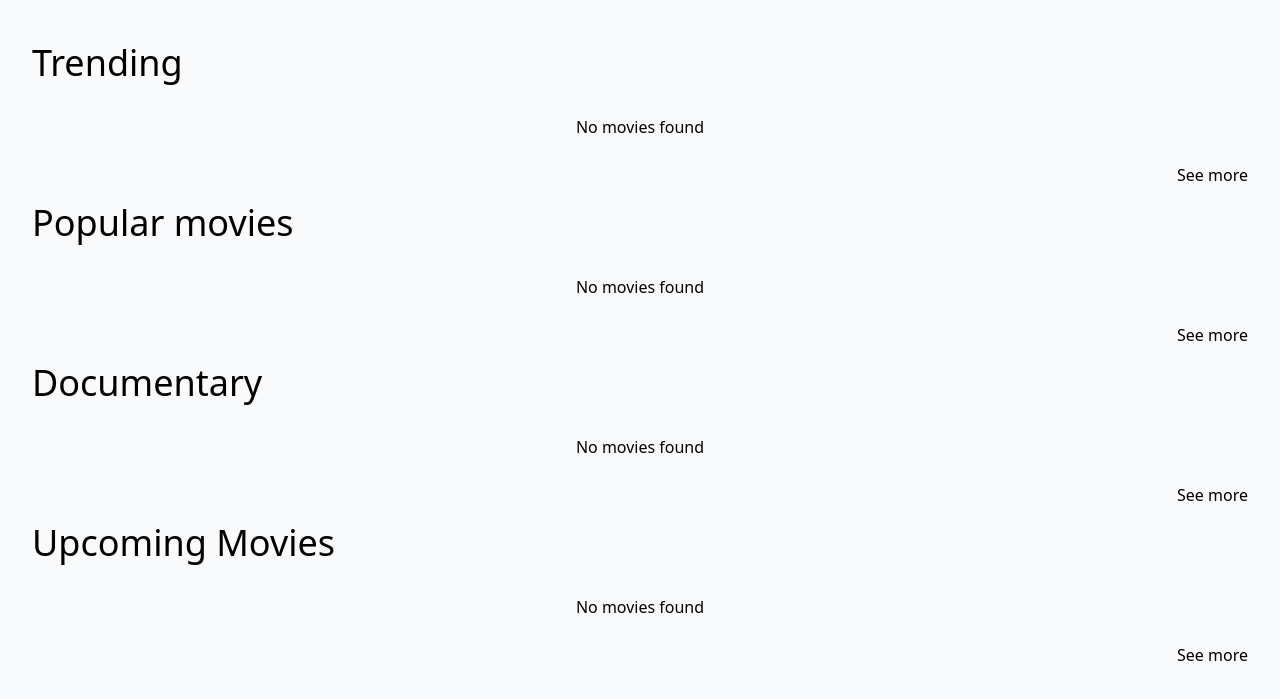
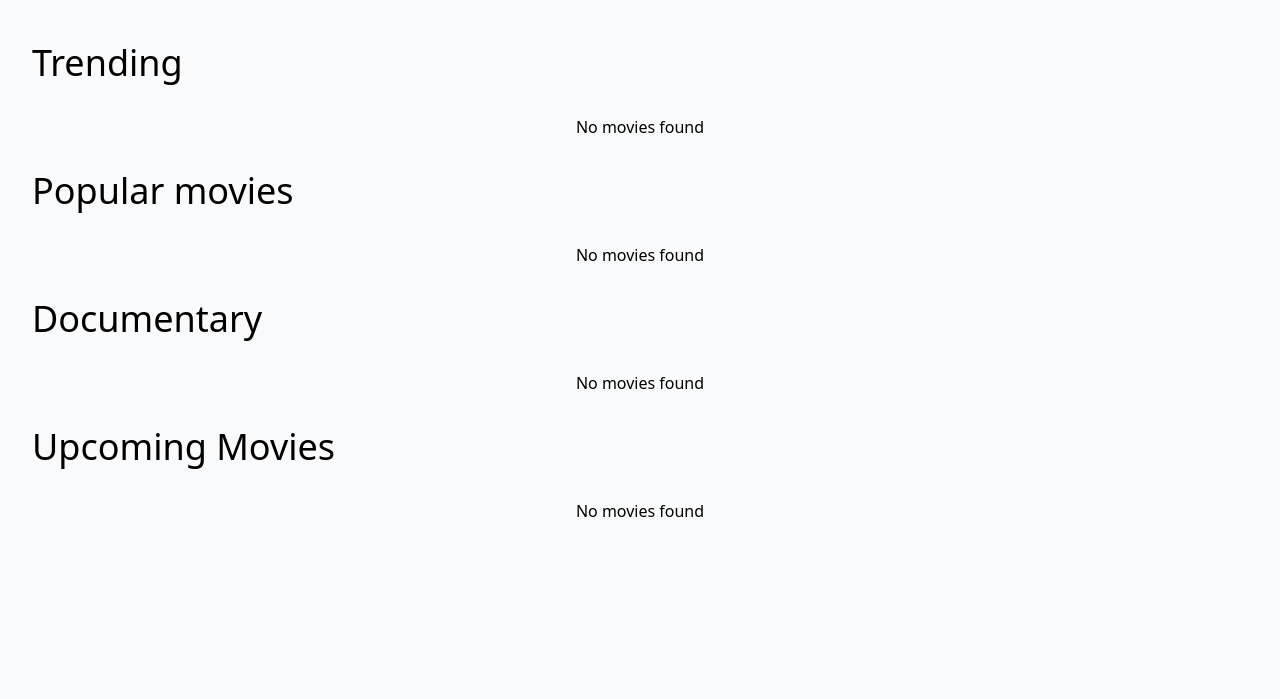
Before and after one commit to Jimztech/movie-database-web-app, a website built with Vite: page index.html in a window 1280 px wide. Shown: the part 165-864 px from the top of the page. Built offline with nearby package versions, Linux system fonts and the light colour scheme; no server answers.

Commit message:
mid changes

```diff
--- a/index.html
+++ b/index.html
@@ -73,7 +73,7 @@
                     <!-- Movie cards inserted here. -->
                 </section>
 
-                <p class="text-right my-[0.5rem]" data-list="1">See more</p>
+                <p class="text-right my-[0.5rem]" data-list="1"></p>
             </div>
 
              <div>
@@ -83,7 +83,7 @@
                     <!-- Movie cards inserted here. -->
                 </section>
 
-                <p class="text-right my-[0.5rem]" data-list="2">See more</p>
+                <p class="text-right my-[0.5rem]" data-list="2"></p>
             </div>
 
             <div>
@@ -93,7 +93,7 @@
                     <!-- Movie cards inserted here. -->
                 </section>
 
-                <p class="text-right my-[0.5rem]" data-list="3">See more</p>
+                <p class="text-right my-[0.5rem]" data-list="3"></p>
             </div>
 
             <div>
@@ -103,7 +103,7 @@
                     <!-- Movie cards inserted here. -->
                 </section>
 
-                <p class="text-right my-[0.5rem]" data-list="4">See more</p>
+                <p class="text-right my-[0.5rem]" data-list="4"></p>
             </div>
         </section>
 
```
